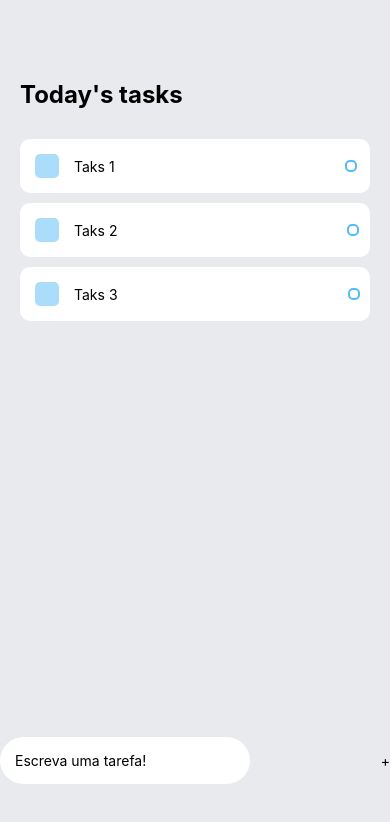
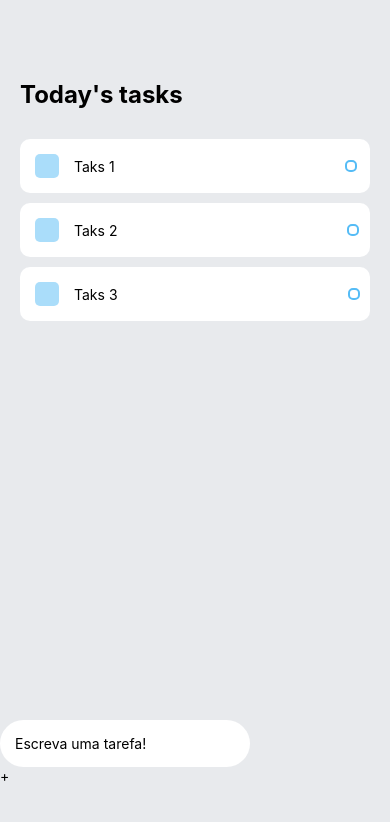
Before and after one commit to eric-antonio/TodoList, a React Native app: screen / in a window 390 px wide. Shown: the top 822 px of the page. Built offline with nearby package versions, Linux system fonts and the light colour scheme.

Commit message:
Update App.js

```diff
--- a/App.js
+++ b/App.js
@@ -52,7 +52,6 @@ const styles = StyleSheet.create({
     paddingHorizontal:20,
   },
   sectionTitle: {
-
     fontSize: 24,
     fontWeight: 'bold',
   },
@@ -63,9 +62,7 @@ const styles = StyleSheet.create({
     position:'absolute',
     bottom:60,
     width:'100%',
-    flexDirection:'row',
-    justifyContent:'space-between',
-    alignItems:'center'
+
 
   },
   input:{
```
